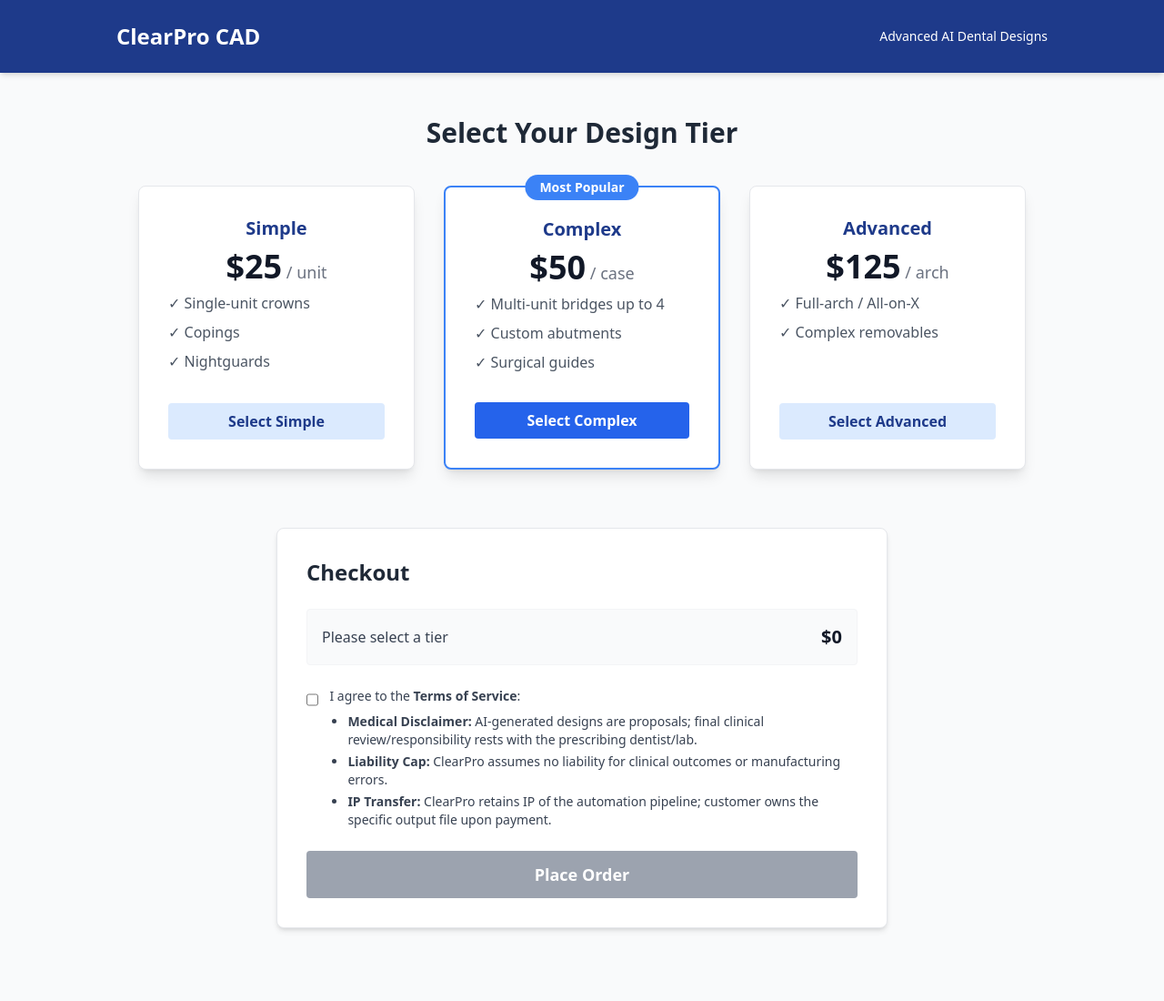
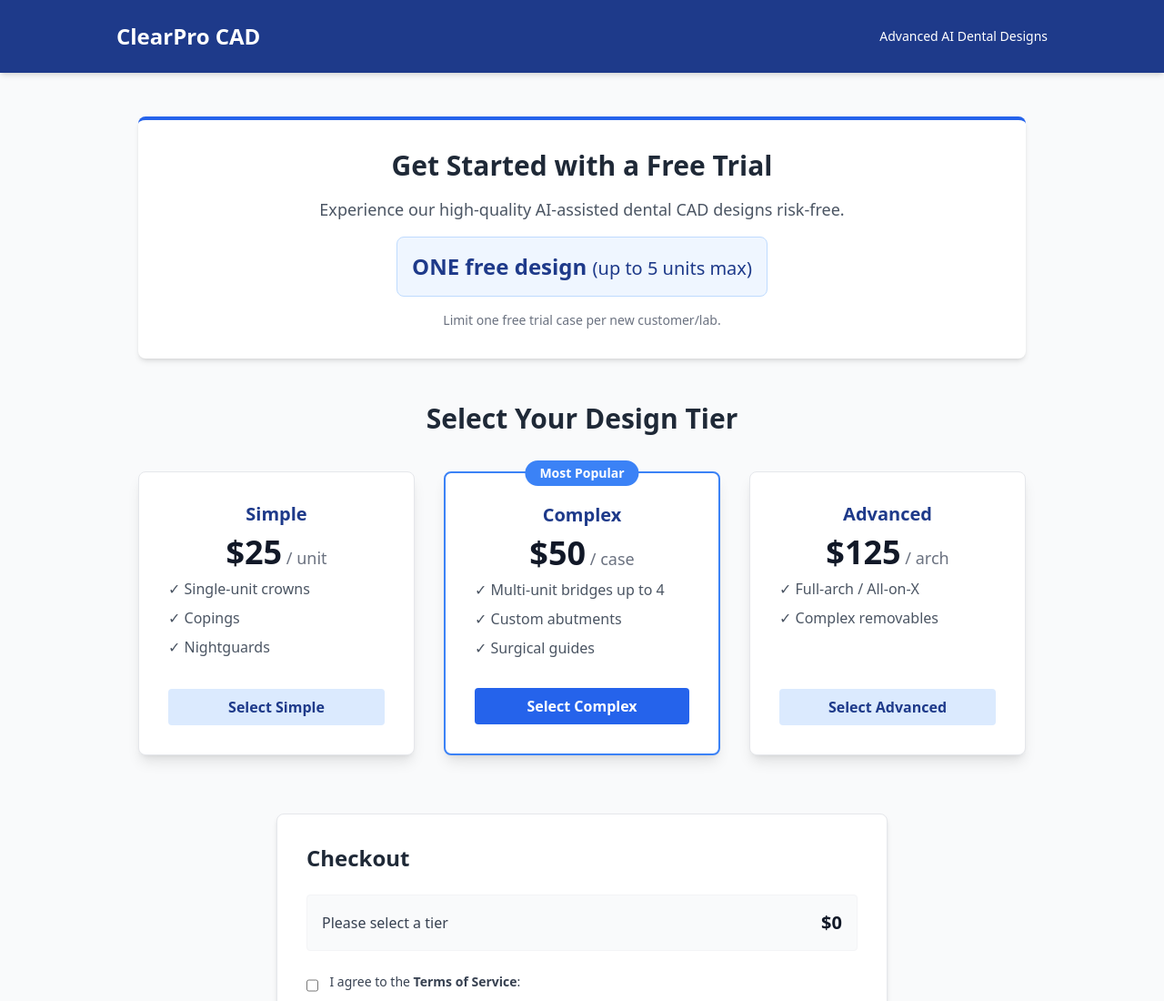
Before and after one commit to billdxb92971-source/clearprocad, a plain HTML site: page index.html in a window 1280 px wide. Shown: the top 1100 px of the page at 91% size. Drawn offline with nearby package versions, Linux system fonts and the light colour scheme.

Commit message:
Update Free Trial offer to ONE free design (up to 5 units max)

```diff
--- a/index.html
+++ b/index.html
@@ -24,6 +24,18 @@
     </header>
 
     <main class="max-w-5xl mx-auto py-12 px-6">
+        <!-- FREE TRIAL SECTION -->
+        <section class="mb-12 text-center bg-white p-8 rounded-lg shadow-md border-t-4 border-blue-600">
+            <h2 class="text-3xl font-bold mb-4 text-gray-800">Get Started with a Free Trial</h2>
+            <p class="text-lg text-gray-600 max-w-2xl mx-auto mb-4">
+                Experience our high-quality AI-assisted dental CAD designs risk-free.
+            </p>
+            <div class="bg-blue-50 text-blue-900 p-4 rounded-lg inline-block border border-blue-200">
+                <p class="text-2xl font-extrabold">ONE free design <span class="text-xl font-medium">(up to 5 units max)</span></p>
+            </div>
+            <p class="text-sm text-gray-500 mt-4">Limit one free trial case per new customer/lab.</p>
+        </section>
+
         <section class="mb-16">
             <h2 class="text-3xl font-bold text-center mb-10 text-gray-800">Select Your Design Tier</h2>
             <div class="grid grid-cols-1 md:grid-cols-3 gap-8">
@@ -88,7 +100,7 @@
             <button id="place-order-btn" class="w-full py-3 bg-gray-400 text-white rounded font-bold text-lg cursor-not-allowed transition-colors" disabled>
                 Place Order
             </button>
-            <p id="order-message" class="mt-4 text-center text-green-600 font-medium hidden">Order placed successfully!</p>
+            <p id="order-message" class="mt-4 text-center text-green-600 font-medium hidden">Order placed successfully! If this is your first case, it qualifies for the <strong>ONE free design (up to 5 units max)</strong> trial.</p>
         </section>
     </main>
 
```
